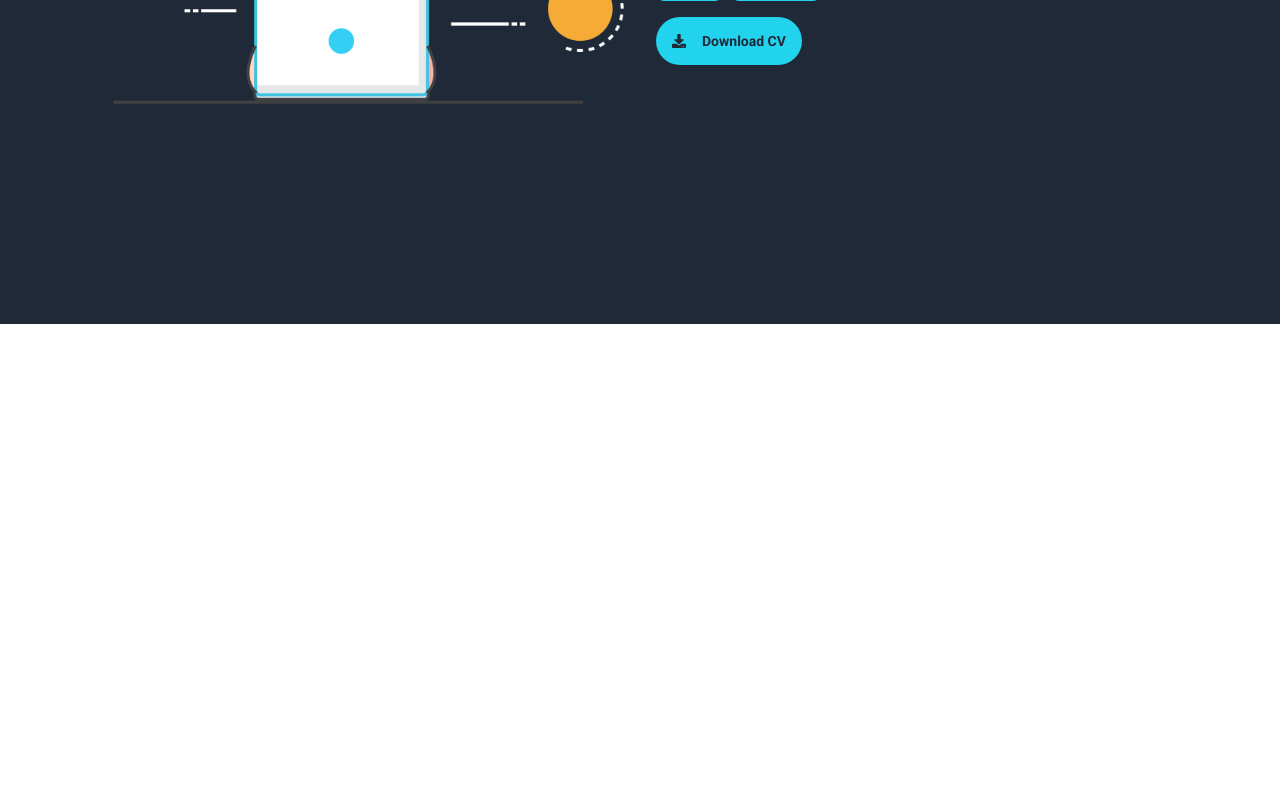
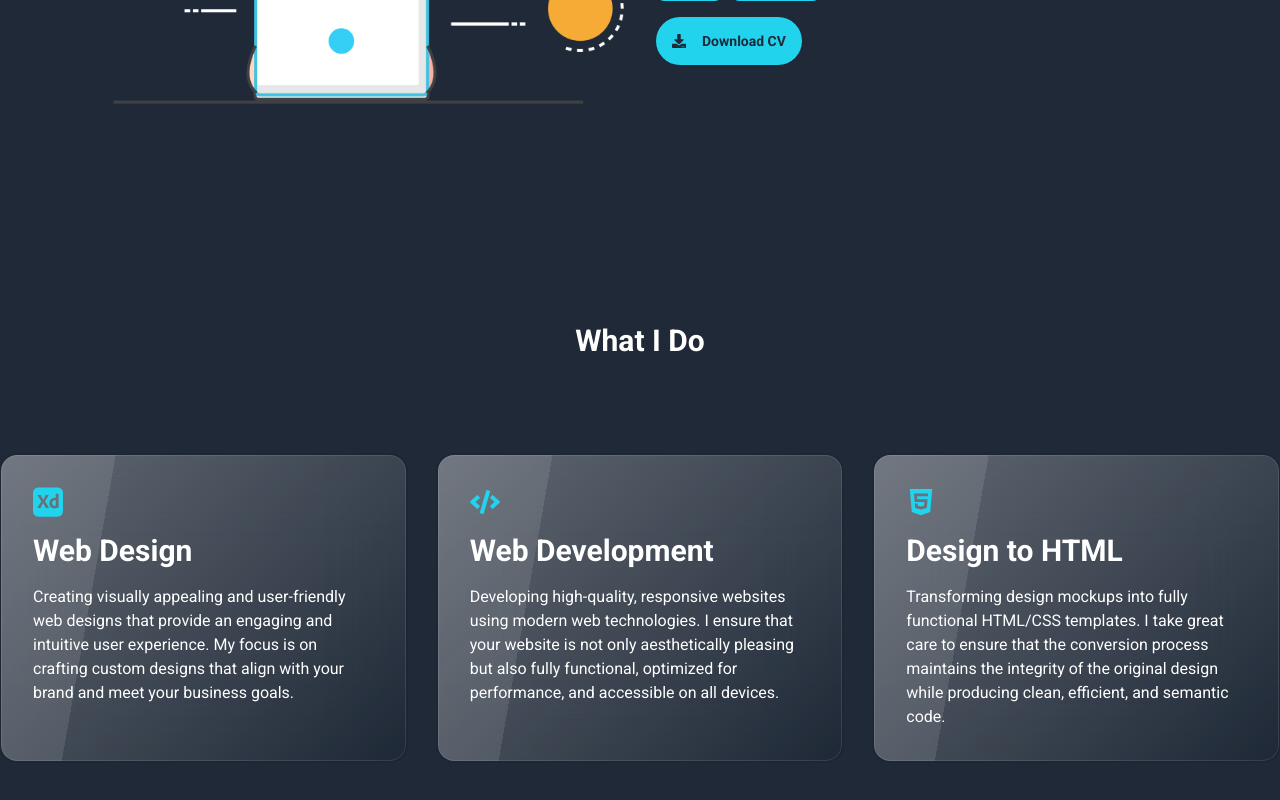
Before and after one commit to mdsabbiralmamon/sameon-rich-cv, a Next.js app: page / in a window 1280 px wide. Shown: the part 2600-3400 px from the top of the page. Before the commit the page ends 2924 px from the top, so only its background shows below. Built offline with nearby package versions, Linux system fonts and the light colour scheme; no server answers.

Commit message:
added what i do section

```diff
--- a/src/components/HomePage/AboutSection/AboutSection.tsx
+++ b/src/components/HomePage/AboutSection/AboutSection.tsx
@@ -1,11 +1,13 @@
 import React from 'react'
 import aboutImg from '@/app/images/aboutMe.png'
 import Image from 'next/image'
-import { FaDownload } from 'react-icons/fa'
+import { FaCode, FaDownload, FaHtml5 } from 'react-icons/fa'
 import Link from 'next/link'
+import { SiAdobexd } from 'react-icons/si'
 
 export default function AboutSection() {
   return (
+    <div>
       <div className='h-screen flex p-8 gap-8 justify-center items-center flex-col md:flex-row' id='about'>
         <div className='flex-1'>
           <div>
@@ -21,5 +23,26 @@ export default function AboutSection() {
           </Link>
         </div>
       </div>
+      <div>
+        <h2 className='text-3xl font-extrabold text-center'>What I Do</h2>
+        <div className='grid gap-8 grid-cols-1 lg:grid-cols-3 my-24'>
+          <div className='card glass p-8'>
+            <SiAdobexd className='text-3xl text-cyan-400' />
+            <h2 className='text-3xl my-4 font-bold'>Web Design</h2>
+            <p>Creating visually appealing and user-friendly web designs that provide an engaging and intuitive user experience. My focus is on crafting custom designs that align with your brand and meet your business goals.</p>
+          </div>
+          <div className='card glass p-8'>
+            <FaCode className='text-3xl text-cyan-400' />
+            <h2 className='text-3xl my-4 font-bold'>Web Development</h2>
+            <p>Developing high-quality, responsive websites using modern web technologies. I ensure that your website is not only aesthetically pleasing but also fully functional, optimized for performance, and accessible on all devices.</p>
+          </div>
+          <div className='card glass p-8'>
+            <FaHtml5 className='text-3xl text-cyan-400' />
+            <h2 className='text-3xl my-4 font-bold'>Design to HTML</h2>
+            <p>Transforming design mockups into fully functional HTML/CSS templates. I take great care to ensure that the conversion process maintains the integrity of the original design while producing clean, efficient, and semantic code.</p>
+          </div>
+        </div>
+      </div>
+    </div>
   )
 }
```
Lines whose indentation alone changed are shown as unchanged.
